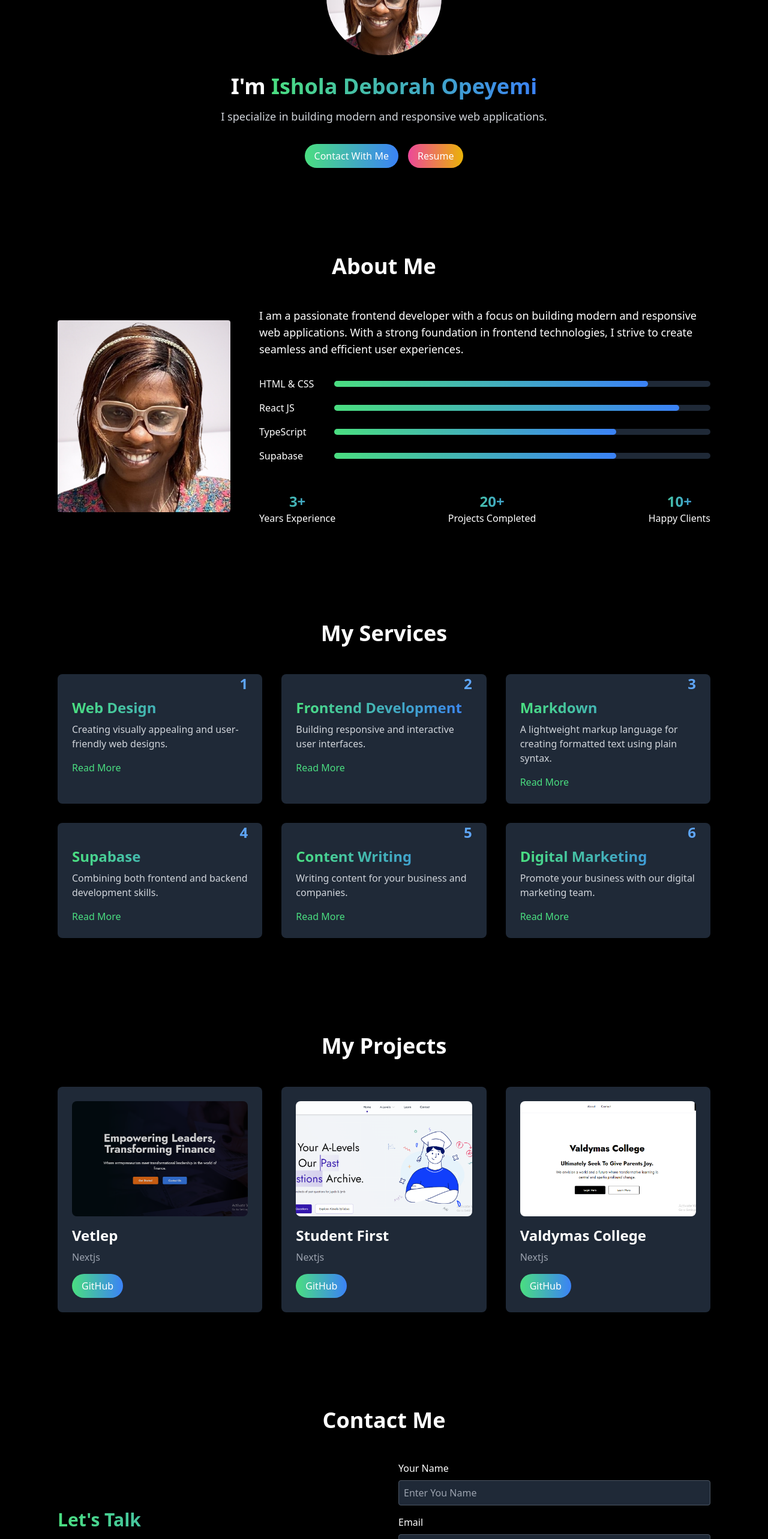
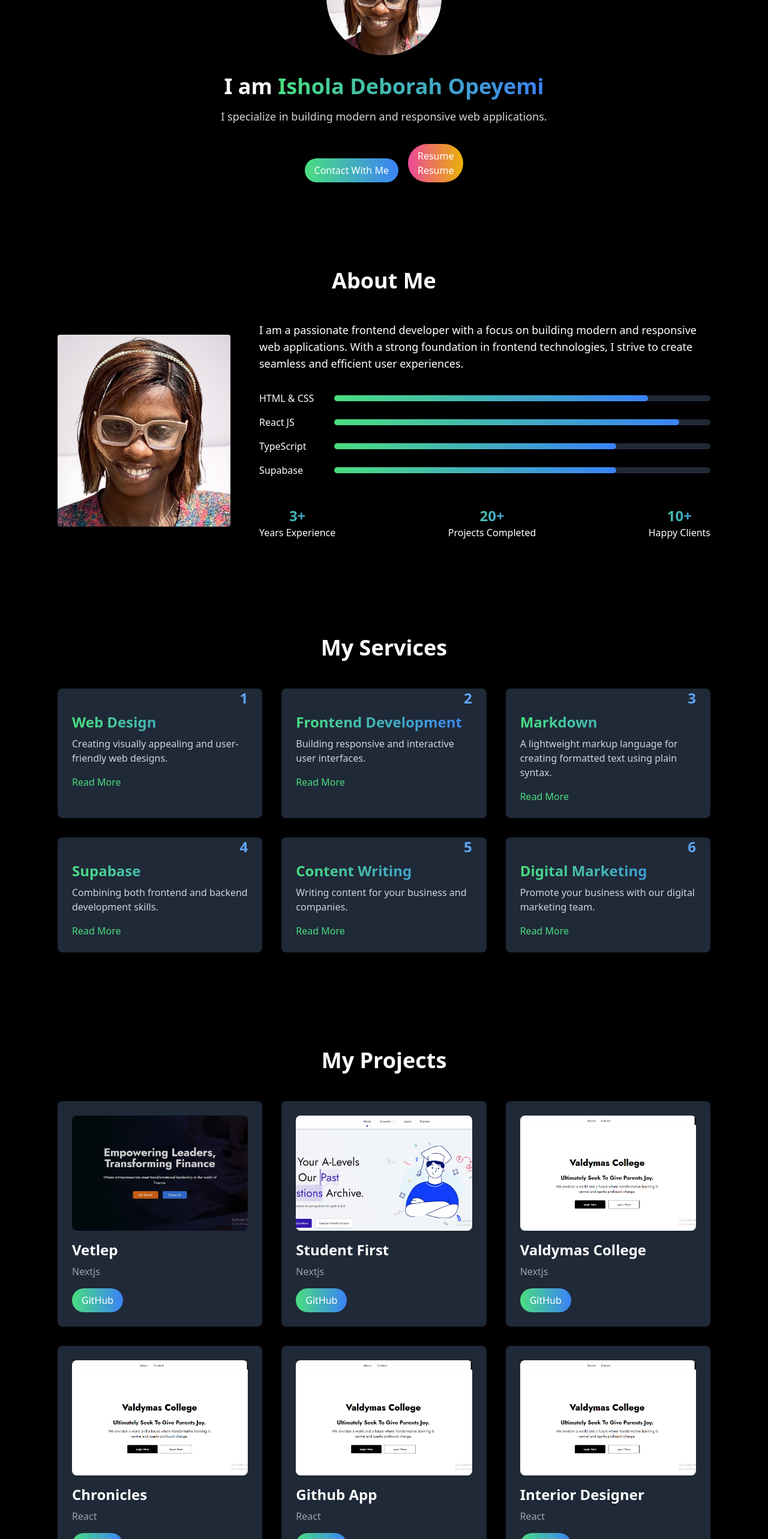
Before and after one commit to YousafKhan1/Portfolio-React-Tailwind, a React (Vite) app: page / in a window 1280 px wide. Shown: the part 220-2786 px from the top of the page at 60% size. Built offline with nearby package versions, Linux system fonts and the light colour scheme.

Commit message:
Resume added

```diff
--- a/src/components/Hero.jsx
+++ b/src/components/Hero.jsx
@@ -1,3 +1,4 @@
+// eslint-disable-next-line no-unused-vars
 import React from "react";
 import newImg from "../assets/newID.png";
 
@@ -10,7 +11,7 @@ const Hero = () => {
         className="mx-auto mb-8 w-48 h-48 rounded-full object-cover transform
         transition-transform duration-300 hover:scale-105"
       />
-      <h1 className="text-4xl font-bold"> I'm {" "}
+      <h1 className="text-4xl font-bold"> I am {" "}
         <span className="text-transparent bg-clip-text bg-gradient-to-r from-green-400 to-blue-500">Ishola Deborah Opeyemi
         </span>
       </h1>
@@ -24,12 +25,13 @@ const Hero = () => {
         >
           Contact With Me
         </button>
-        <button
-          className="bg-gradient-to-r from-pink-500 to-yellow-500 text-white
+        <button className="bg-gradient-to-r from-pink-500 to-yellow-500 text-white
             transform transition-transform duration-300 hover:scale-105 px-4 py-2 rounded-full"
-        >
+        ><p>Resume <a href="c:\Users\USER\Documents\DeboResume.docx"></a></p>
           Resume
         </button>
+
+
       </div>
     </div>
   );
--- a/src/components/Projects.jsx
+++ b/src/components/Projects.jsx
@@ -24,6 +24,27 @@ const projects = [
     technologies: "Nextjs",
     image: collegeImage,
     github: "https://valdymas-college.vercel.app/",
+  },
+  {
+    id: 4,
+    name: "Chronicles",
+    technologies: "React",
+    image: collegeImage,
+    github: "https://clcfreedomchronicles.com/",
+  },
+  {
+    id: 5,
+    name: "Github App",
+    technologies: "React",
+    image: collegeImage,
+    github: "https://exam-project-alt-school.netlify.app/",
+  },
+  {
+    id: 6,
+    name: "Interior Designer",
+    technologies: "React",
+    image: collegeImage,
+    github: "https://revampinterior.netlify.app/",
   },
 ];
 
```
